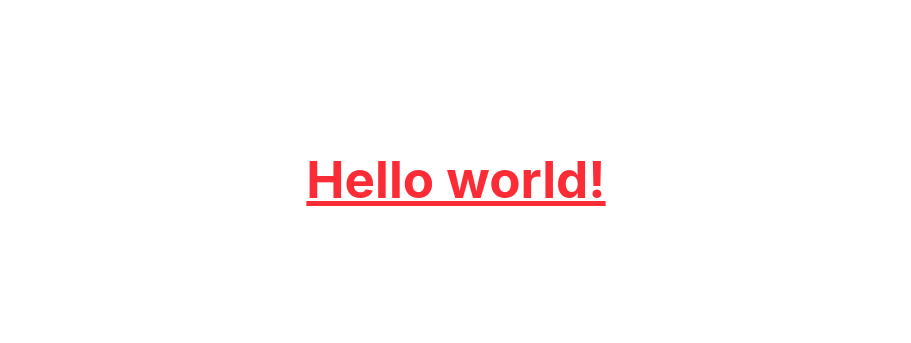
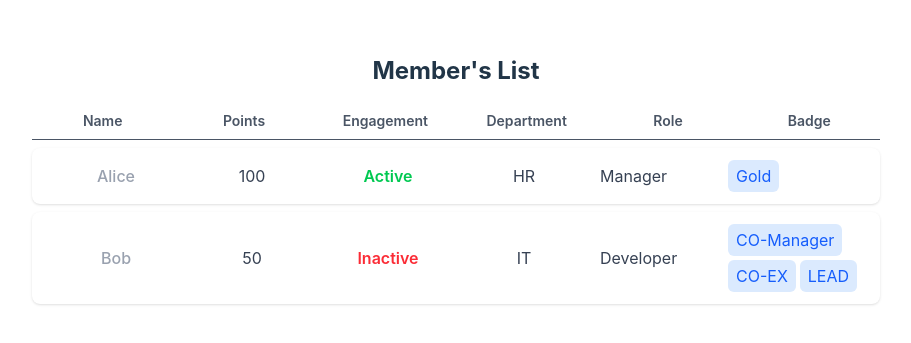
Before and after one commit to Domenez-dev/gdg-hack-teamName.json, a React (Vite) app in the folder Frontend/: page / in a window 1280 px wide. Shown: the part 221-564 px from the top of the page, without its empty margins (184-1095 px from the left). Built offline with nearby package versions, Linux system fonts and the light colour scheme.

Commit message:
member list hr

```diff
--- a/Frontend/index.html
+++ b/Frontend/index.html
@@ -10,9 +10,7 @@
   <body>
 
     <div id="root">
-      <h1 class="text-3xl font-bold underline">
-        Hello world!
-      </h1>
+
     </div>
     <script type="module" src="/src/main.jsx"></script>
   </body>
--- a/Frontend/package.json
+++ b/Frontend/package.json
@@ -11,6 +11,7 @@
   },
   "dependencies": {
     "@tailwindcss/vite": "^4.0.4",
+    "@tanstack/react-table": "^8.20.6",
     "react": "^19.0.0",
     "react-dom": "^19.0.0"
   },
--- a/Frontend/src/App.jsx
+++ b/Frontend/src/App.jsx
@@ -2,14 +2,15 @@ import { useState } from 'react'
 import reactLogo from './assets/react.svg'
 import viteLogo from '/vite.svg'
 import './App.css'
-
+import HR from './pages/Hr'
 function App() {
   const [count, setCount] = useState(0)
 
   return (
-    <h1 class="text-3xl text-red-500 font-bold underline">
-    Hello world!
-  </h1>
+    <div className="p-6">
+
+      <HR />
+  </div>
   )
 }
 
--- /dev/null
+++ b/Frontend/src/components/Member-list.jsx
@@ -0,0 +1,62 @@
+import { useReactTable, getCoreRowModel } from "@tanstack/react-table";
+
+function MemberList() {
+  const data = [
+    { name: "Alice", points: 100, engagement: "Active", department: "HR", role: "Manager", badge: "Gold" },
+    { name: "Bob", points: 50, engagement: "Inactive", department: "IT", role: "Developer", badge: "CO-Manager,CO-EX,LEAD" },
+  ];
+
+  const columns = [
+    { accessorKey: "name", header: "Name" },
+    { accessorKey: "points", header: "Points" },
+    { accessorKey: "engagement", header: "Engagement" },
+    { accessorKey: "department", header: "Department" },
+    { accessorKey: "role", header: "Role" },
+    { accessorKey: "badge", header: "Badge" },
+  ];
+
+  const table = useReactTable({
+    data,
+    columns,
+    getCoreRowModel: getCoreRowModel(),
+  });
+
+  return (
+    <div className="p-6 max-w-4xl mx-auto">
+      <h2 className="text-2xl font-bold mb-4">Member's List</h2>
+      <div className="space-y-2">
+        {/* HEADER */}
+        <div className="grid grid-cols-6 font-semibold text-gray-600 text-sm py-2 border-b">
+          <p>Name</p>
+          <p>Points</p>
+          <p>Engagement</p>
+          <p>Department</p>
+          <p>Role</p>
+          <p>Badge</p>
+        </div>
+
+        {/* LISTE DES MEMBRES */}
+        {table.getRowModel().rows.map((row) => (
+          <div key={row.id} className="grid grid-cols-6 items-center py-3 bg-white shadow-sm rounded-lg px-4">
+            <p className="font-medium text-gray-400">{row.getValue("name")}</p>
+            <p className="text-gray-700">{row.getValue("points")}</p>
+            <p className={`font-semibold ${row.getValue("engagement") === "Active" ? "text-green-500" : "text-red-500"}`}>
+              {row.getValue("engagement")}
+            </p>
+            <p className="text-gray-700">{row.getValue("department")}</p>
+            <p className=" text-gray-700 px-2 py-1 pr-[100px] text-center">{row.getValue("role")}</p>
+            <div className="flex flex-wrap gap-1">
+            {row.getValue("badge").split(",").map((badge, index) => (
+                <p key={index} className="bg-blue-100 text-blue-600 px-2 py-1 rounded-md text-center">
+                  {badge.trim()}
+                </p>
+              ))}
+            </div>
+          </div>
+        ))}
+      </div>
+    </div>
+  );
+}
+
+export default MemberList;
--- /dev/null
+++ b/Frontend/src/pages/Hr.jsx
@@ -0,0 +1,11 @@
+import MemberList from "../components/Member-list";
+function HR() {
+  return (
+    <div className="p-6">
+
+      <MemberList />
+    </div>
+  );
+}
+
+export default HR;
```
Also changed, not shown: 1 other file (tests, documents, lock files or other folders).
